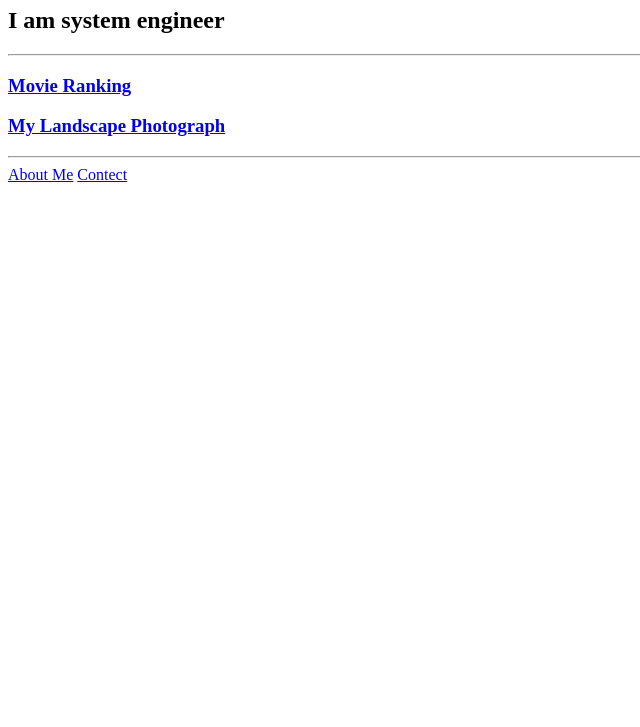
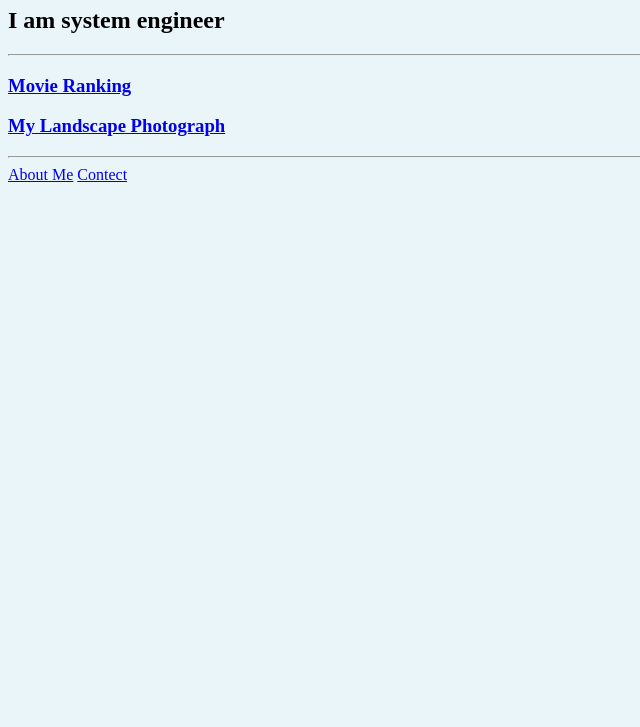
Before and after one commit to dirkhu/html-portfolio, a plain HTML site: page index.html in a window 1280 px wide. Shown: the part 73-800 px from the top of the page, without its empty margins (0-640 px from the left). Drawn offline with Linux system fonts and the light colour scheme.

Commit message:
Add files via upload

```diff
--- a/index.html
+++ b/index.html
@@ -1,23 +1,9 @@
-<!-- TODO 1: Create the HTML Boilerplate -->
-
-<!-- TODO 2: Add Your previous projects' HTML into the public folder -->
-
-<!-- TODO 3: Take screenshots of your project previews and add the images to the images folder -->
-
-<!-- TODO 4: Add titles/subtitles etc. -->
-
-<!-- TODO 5: Add a link to the project pages -->
-
-<!-- TODO 6: Add images to show the project previews
-HINT for TODO 6: You can use the height attribute set to 200 to make the image smaller:
-https://developer.mozilla.org/en-US/docs/Web/HTML/Element/img#attr-height -->
-
-<!-- TODO 7: Add the Contact Me and About Me page links -->
 <!DOCTYPE html>
 <html lang="en">
 <head>
     <meta charset="UTF-8">
     <meta name="viewport" content="width=device-width, initial-scale=1.0">
+    <link rel="stylesheet" href="./style.css" />
     <title>Dirk Hu</title>
 </head>
 <body>
```
